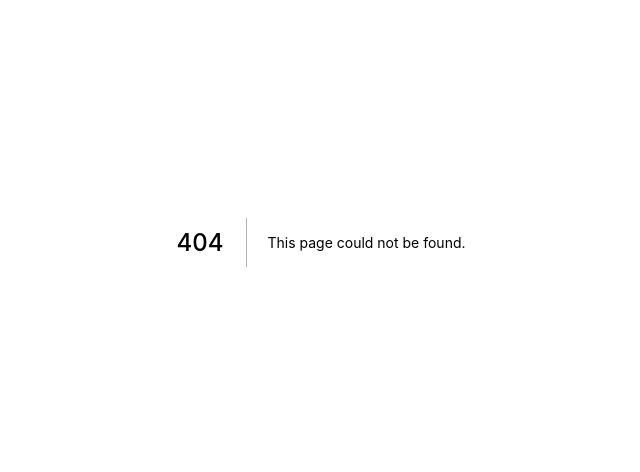
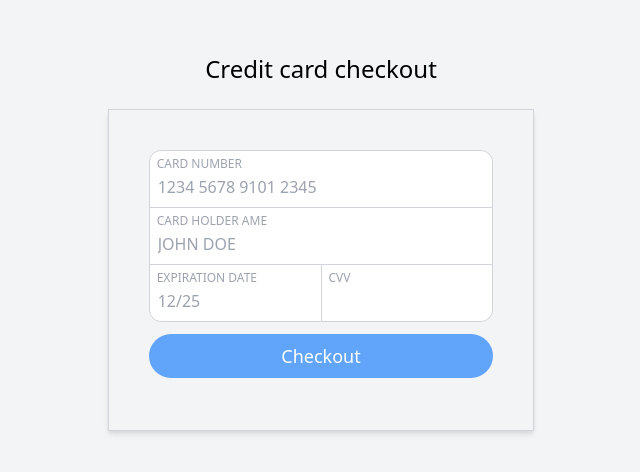
Before and after one commit to sunya9/daily-ui, a Next.js app: page /ui/2-credit-card-checkout in a window 1280 px wide. Before the commit this address had no page. Shown: the part 158-630 px from the top of the page, without its empty margins (319-959 px from the left). Built offline with nearby package versions, Linux system fonts and the light colour scheme; what @tailwindcss/typography would draw is missing.

Commit message:
feat: add credit card checkout

```diff
--- /dev/null
+++ b/src/pages/ui/2-credit-card-checkout.tsx
@@ -0,0 +1,78 @@
+import { FontAwesomeIcon } from "@fortawesome/react-fontawesome";
+import { faCartPlus } from "@fortawesome/free-solid-svg-icons";
+import Head from "next/head";
+
+const SignUp = () => {
+  return (
+    <>
+      <Head>
+        <title>2. Credit card checkout</title>
+      </Head>
+      <div className="bg-gray-100	h-screen flex justify-center content-center">
+        <div className="w-full sm:w-2/3 lg:w-1/3 md:m-auto lg:max-w-1/3 my-auto mx-5">
+          <h1 className="text-center text-2xl mb-6">Credit card checkout</h1>
+          <div className="border border-gray-300 bg-gradient-to-t from-gray-100 p-10 shadow-md">
+            <form>
+              <label className="uppercase block text-gray-600 -mb-px">
+                <span className="relative z-20 px-2 text-xs text-gray-400">
+                  Card number
+                </span>
+                <input
+                  type="text"
+                  placeholder="1234 5678 9101 2345"
+                  className="focus:shadow-inner text-gray-900 bg-white border-gray-300 border p-2 pt-6 -mt-6 block w-full outline-none relative focus:z-10 focus:border-blue-400 rounded-tl-xl rounded-tr-xl"
+                  required
+                />
+              </label>
+
+              <label className="uppercase block text-gray-600 -mb-px">
+                <span className="relative z-20 px-2 text-xs text-gray-400">
+                  Card holder ame
+                </span>
+                <input
+                  type="text"
+                  placeholder="JOHN DOE"
+                  className="focus:shadow-inner text-gray-900 bg-white border-gray-300 border p-2 pt-6 -mt-6 block w-full outline-none relative focus:z-10 focus:border-blue-400"
+                  required
+                />
+              </label>
+
+              <div className="flex flex-wrap">
+                <label className="uppercase w-1/2 text-gray-600 flex-1">
+                  <span className="relative z-20 px-2 text-xs text-gray-400">
+                    Expiration date
+                  </span>
+                  <input
+                    type="text"
+                    className="focus:shadow-inner text-gray-900 bg-white border-gray-300 border p-2 pt-6 -mt-6 block w-full outline-none relative focus:z-10 focus:border-blue-400 rounded-bl-xl"
+                    required
+                    placeholder="12/25"
+                  />
+                </label>
+                <label className="uppercase w-1/2 text-gray-600 -ml-px flex-1">
+                  <span className="relative z-20 px-2 text-xs text-gray-400">
+                    CVV
+                  </span>
+                  <input
+                    type="password"
+                    className="focus:shadow-inner text-gray-900 bg-white border-gray-300 border p-2 pt-6 -mt-6 block w-full outline-none relative focus:z-10 focus:border-blue-400 rounded-br-xl"
+                    required
+                  />
+                </label>
+              </div>
+
+              <button
+                type="submit"
+                className="text-lg border-blue-500 text-white bg-blue-400 order mb-3 py-2 block w-full mt-3 rounded-full"
+              >
+                Checkout
+              </button>
+            </form>
+          </div>
+        </div>
+      </div>
+    </>
+  );
+};
+
+export default SignUp;
```
